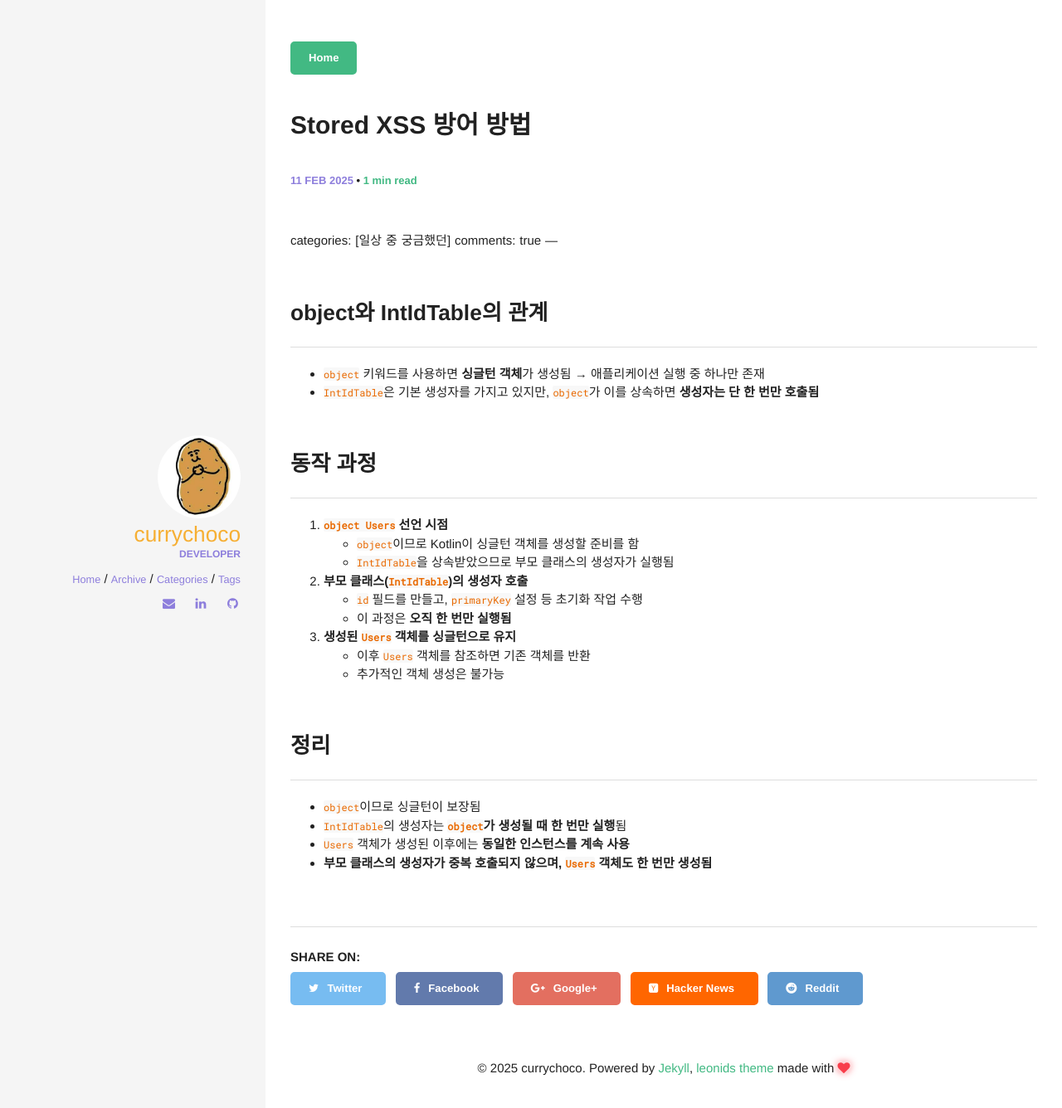
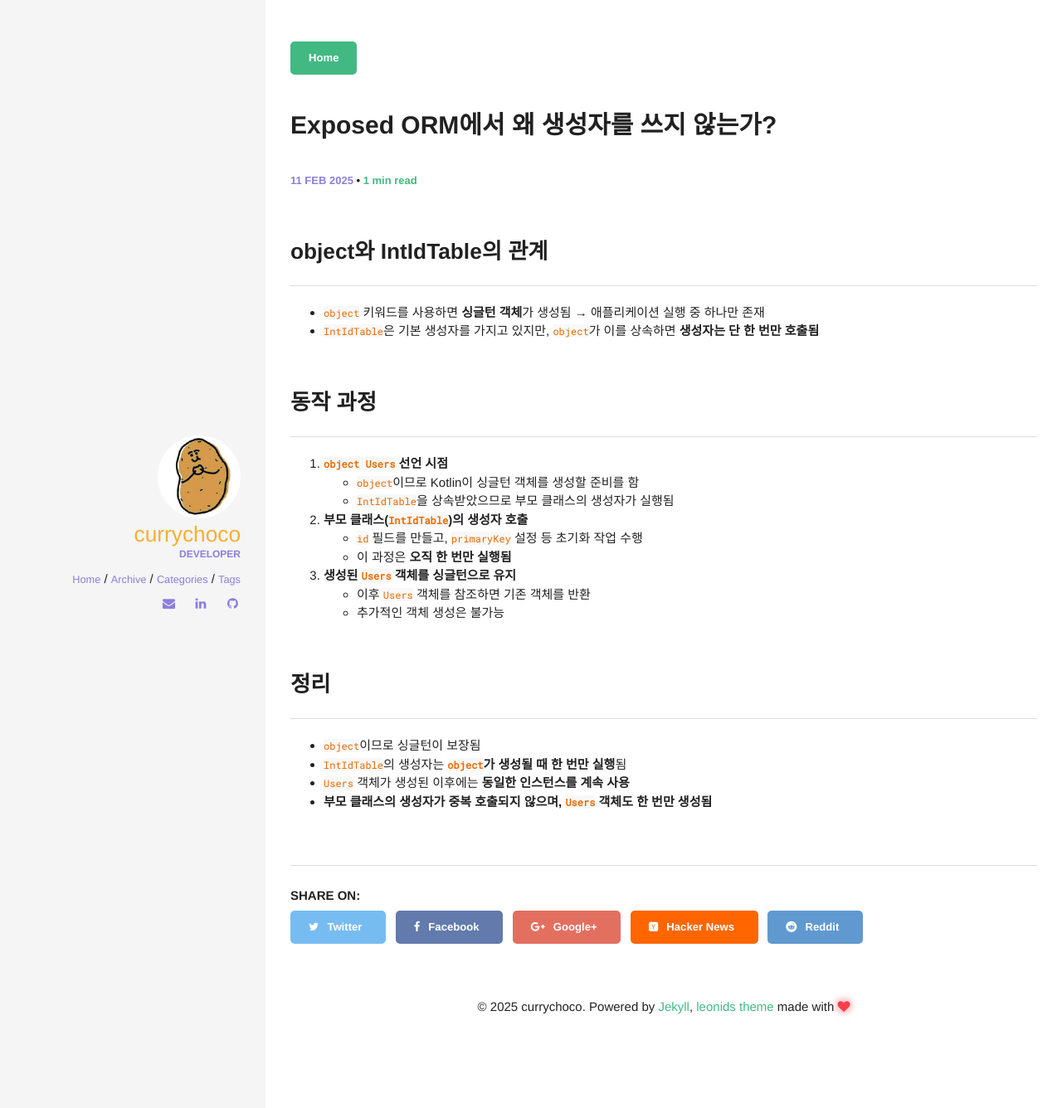
Before and after one commit to currychoco/currychoco.github.io, a Jekyll site: the page built from _posts/2025-02-11-Exposed ORM에서 왜 생성자를 쓰지 않는가?.md, in a window 1280 px wide. Shown: the top 1336 px of the page at 83% size. Built offline with Jekyll 4.4.1, drawn with Linux system fonts in a browser that asks for light colours; comment, search, counter and statistics services are not loaded.

Commit message:
Update 2025-02-11-Exposed ORM에서 왜 생성자를 쓰지 않는가?.md

```diff
--- a/_posts/2025-02-11-Exposed ORM에서 왜 생성자를 쓰지 않는가?.md
+++ b/_posts/2025-02-11-Exposed ORM에서 왜 생성자를 쓰지 않는가?.md
@@ -1,11 +1,6 @@
 ---
 layout: post
-title: ---
-layout: post
-title: Stored XSS 방어 방법
-categories: [일상 중 궁금했던]
-comments: true
----
+title: Exposed ORM에서 왜 생성자를 쓰지 않는가?
 categories: [일상 중 궁금했던]
 comments: true
 ---
```
